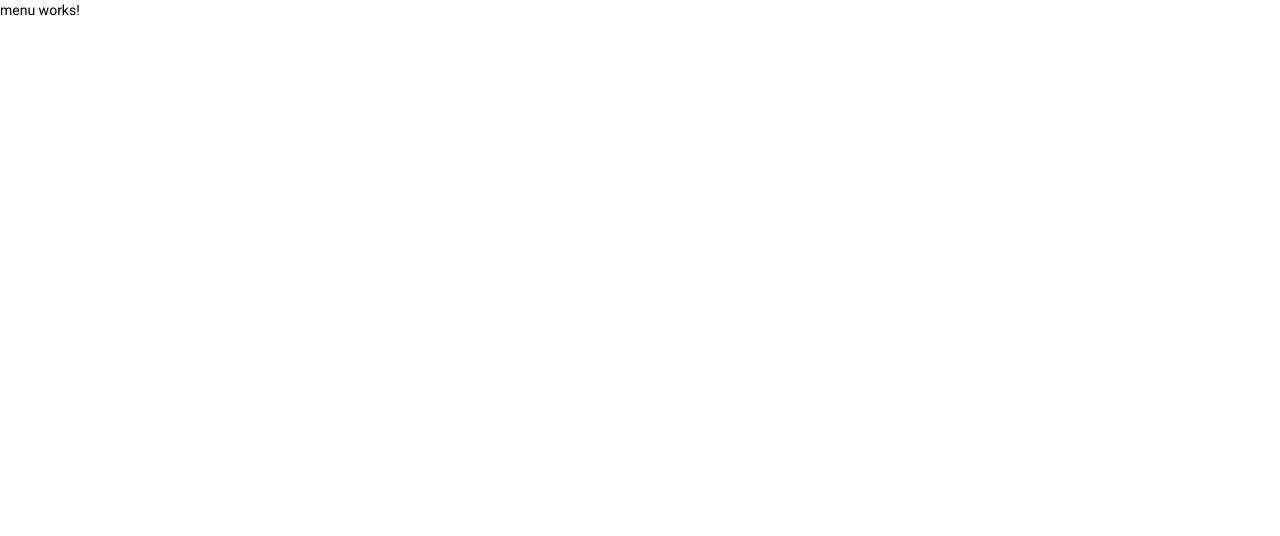
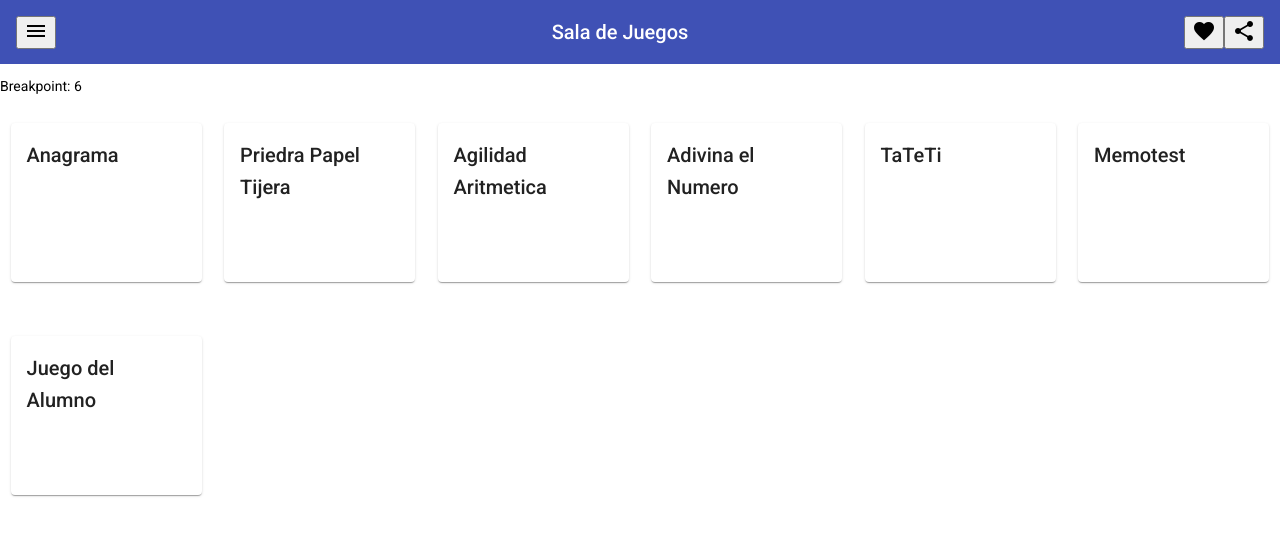
Before and after one commit to carbone2001/sala_de_juegos, an Angular app: page /menu in a window 1280 px wide. Shown: the top 536 px of the page. Built offline with nearby package versions, Linux system fonts and the light colour scheme.

Commit message:
Creacion de Proyecto

```diff
--- a/src/app/app.component.html
+++ b/src/app/app.component.html
@@ -1 +1,29 @@
+<p>
+  <mat-toolbar color="primary">
+    <button mat-icon-button [matMenuTriggerFor]="menu" class="example-icon"
+      aria-label="Example icon-button with menu icon">
+      <mat-icon primary>menu</mat-icon>
+    </button>
+    <mat-menu #menu="matMenu">
+      <button mat-menu-item>
+        <mat-icon>sentiment_very_satisfied</mat-icon>
+        <span>Acerca de</span>
+      </button>
+      <button mat-menu-item>
+        <mat-icon>power</mat-icon>
+        <span>Cerrar Sesion</span>
+      </button>
+    </mat-menu>
+    <span class="example-spacer"></span>
+    <h2>Sala de Juegos</h2>
+    <span class="example-spacer"></span>
+    <button mat-icon-button class="example-icon favorite-icon" aria-label="Example icon-button with heart icon">
+      <mat-icon>favorite</mat-icon>
+    </button>
+    <button mat-icon-button class="example-icon" aria-label="Example icon-button with share icon">
+      <mat-icon>share</mat-icon>
+    </button>
+  </mat-toolbar>
+</p>
+
 <router-outlet></router-outlet>
--- a/src/app/app.component.scss
+++ b/src/app/app.component.scss
@@ -0,0 +1,3 @@
+.example-spacer {
+    flex: 1 1 auto;
+}
--- a/src/app/componentes/menu/menu.component.html
+++ b/src/app/componentes/menu/menu.component.html
@@ -1 +1,10 @@
-<p>menu works!</p>
+<span>Breakpoint: {{breakpoint}}</span>
+<mat-grid-list [cols]="breakpoint" rowHeight="1:1" (window:resize)="onResize($event)">
+    <mat-grid-tile> <mat-card><h2>Anagrama</h2></mat-card></mat-grid-tile>
+    <mat-grid-tile><mat-card><h2>Priedra Papel Tijera</h2></mat-card></mat-grid-tile>
+    <mat-grid-tile><mat-card><h2>Agilidad Aritmetica</h2></mat-card></mat-grid-tile>
+    <mat-grid-tile><mat-card><h2>Adivina el Numero</h2></mat-card></mat-grid-tile>
+    <mat-grid-tile><mat-card><h2>TaTeTi</h2></mat-card></mat-grid-tile>
+    <mat-grid-tile><mat-card><h2>Memotest</h2></mat-card></mat-grid-tile>
+    <mat-grid-tile><mat-card><h2>Juego del Alumno</h2></mat-card></mat-grid-tile>
+</mat-grid-list>
--- a/src/app/componentes/menu/menu.component.scss
+++ b/src/app/componentes/menu/menu.component.scss
@@ -0,0 +1,5 @@
+.mat-card{
+    width: 90%;
+    height: 60%;
+    margin:5%;
+}
--- a/src/app/componentes/menu/menu.component.ts
+++ b/src/app/componentes/menu/menu.component.ts
@@ -6,10 +6,37 @@
   styleUrls: ['./menu.component.scss']
 })
 export class MenuComponent implements OnInit {
-
+  breakpoint:number;
   constructor() { }
 
   ngOnInit(): void {
+    if(window.innerWidth <= 1000 && window.innerWidth > 515)
+    {
+      this.breakpoint = 4;
+    }
+    else if(window.innerWidth <= 515)
+    {
+      this.breakpoint = 1;
+    }
+    else
+    {
+      this.breakpoint = 6
+    }
+  }
+
+  onResize(event) {
+    if(window.innerWidth <= 1000 && window.innerWidth > 515)
+    {
+      this.breakpoint = 4;
+    }
+    else if(window.innerWidth <= 515)
+    {
+      this.breakpoint = 1;
+    }
+    else
+    {
+      this.breakpoint = 6
+    }
   }
 
 }
```
Also changed, not shown: src/app/app.module.ts (+11 -1 lines).
